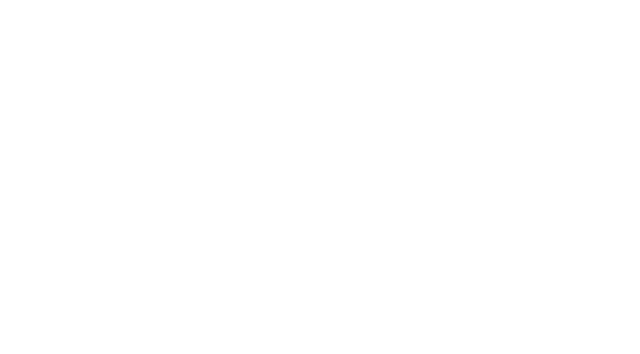
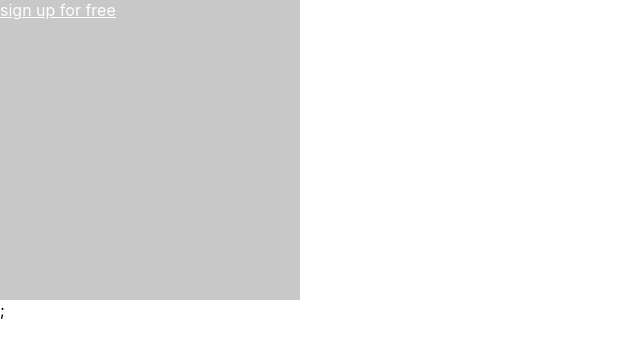
Before and after one commit to amirohn/full-app, a Next.js app: page / in a window 1280 px wide. Shown: the top 354 px of the page, without its empty margins (0-640 px from the left). Built offline with nearby package versions, Linux system fonts and the light colour scheme.

Commit message:
theme fixed color (#2)

```diff
--- a/component/signUpForm/index.js
+++ b/component/signUpForm/index.js
@@ -6,8 +6,8 @@
     <>
       <FormParent>this is a test</FormParent>
       <Button variant="contained" color="primary">
-          click me
-        </Button>
+        click me
+      </Button>
     </>
   );
 };
--- a/component/signUpForm/signUpForm.styled.js
+++ b/component/signUpForm/signUpForm.styled.js
@@ -3,7 +3,4 @@
 export const FormParent = styled.div`
   width: 300px;
   padding: 1.5rem;
-  ${(props) => props.theme.breakpoints.up("sm")} {
-    background-color: red;
-  }
 `;
--- a/pages/index.js
+++ b/pages/index.js
@@ -1,20 +1,27 @@
 import Head from "next/head";
-import Image from "next/image";
-import styles from "../styles/Home.module.css";
-import {Link} from "@mui/material";
-import {Container} from "@mui/material";
+import {Link, Box} from "@mui/material";
 
 export default function Home() {
   return (
-    <div className={styles.container}>
+    <div>
       <Head>
         <title>Create Next App</title>
         <meta name="description" content="Generated by create next app" />
         <link rel="icon" href="/favicon.ico" />
       </Head>
-
-      <main className={styles.main}>
-        <Link href="/sign-up-form">sign up for free</Link>
+      <main>
+        <Box
+          sx={{
+            width: 300,
+            height: 300,
+            backgroundColor: "primary.dark",
+            "&:hover": {
+              opacity: [0.9, 0.8, 0.7],
+            },
+          }}
+        >
+          <Link href="/sign-up-form">sign up for free</Link>
+        </Box>
       </main>
     </div>
   );
--- a/styles/global/theme.js
+++ b/styles/global/theme.js
@@ -1,6 +1,4 @@
 import {ThemeProvider, createTheme} from "@mui/material/styles";
-import {useTheme, StylesProvider} from "@material-ui/core/styles";
-import styled, {ThemeProvider as SCThemeProvider} from "styled-components";
 
 const theme = createTheme({
   breakpoints: {
@@ -20,13 +18,7 @@
 });
 
 const Theme = ({children}) => {
-  const muiTheme = useTheme();
-  return;
-  <StylesProvider injectFirst>
-    <SCThemeProvider theme={muiTheme}>
-      <ThemeProvider theme={theme}>{children}</ThemeProvider>;
-    </SCThemeProvider>
-  </StylesProvider>;
+  return <ThemeProvider theme={theme}>{children}</ThemeProvider>;
 };
 
 export default Theme;
```
